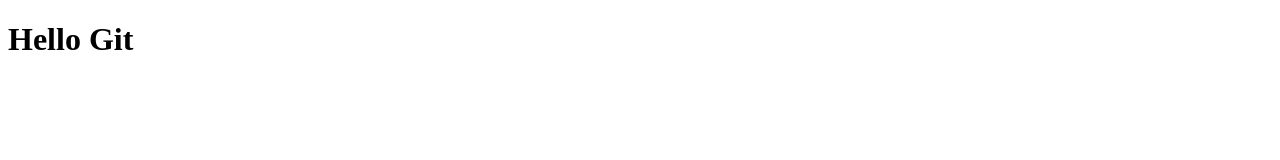
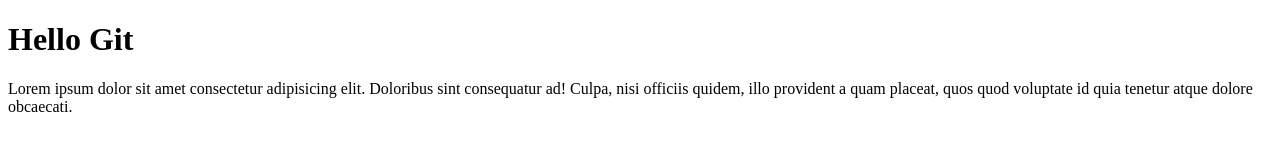
Before and after one commit to ZbigniewKulczynski1984/git-course-4, a plain HTML site: page index.html in a window 1280 px wide. Drawn offline with Linux system fonts and the light colour scheme.

Commit message:
index.html changed

```diff
--- a/index.html
+++ b/index.html
@@ -9,5 +9,7 @@
 <body>
     <h1> Hello Git</h2>
 
+        <p> Lorem ipsum dolor sit amet consectetur adipisicing elit. Doloribus sint consequatur ad! Culpa, nisi officiis quidem, illo provident a quam placeat, quos quod voluptate id quia tenetur atque dolore obcaecati.</p>
+
 </body>
 </html>
```
